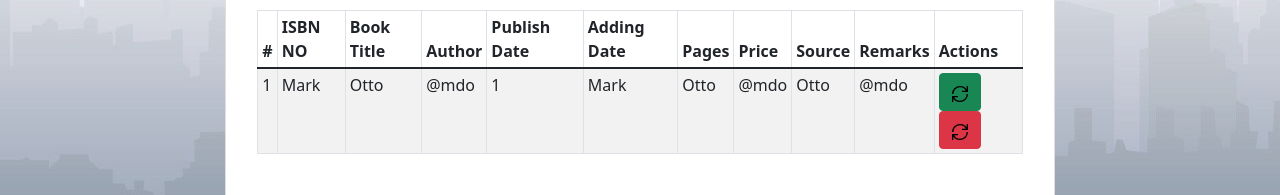
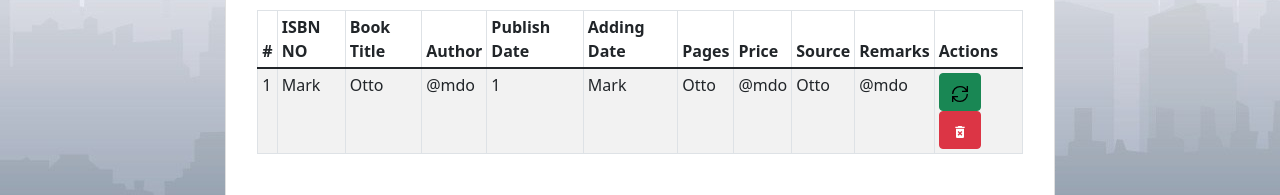
Before and after one commit to NSBM-SPM-2021/github-basics-ThamiduAnjana, a React (Create React App) app in the folder library_management_system/: page / in a window 1280 px wide. Shown: the part 757-952 px from the top of the page. Built offline with nearby package versions, Linux system fonts and the light colour scheme; no server answers.

Commit message:
modify Icon

```diff
--- a/library_management_system/src/App.js
+++ b/library_management_system/src/App.js
@@ -2,6 +2,7 @@
 import './App.css';
 import 'bootstrap/dist/css/bootstrap.min.css';
 import { GrUpdate } from "react-icons/gr";
+import { MdDeleteForever } from "react-icons/md";
 import { Container, Row, Col, Card, Button, Form, Table } from 'react-bootstrap';
 import { useState, useEffect } from 'react';
 import Axios from 'axios';
@@ -212,7 +213,7 @@ function App() {
                       <td>
                         <Button variant="success"><GrUpdate/></Button>
                         &nbsp;
-                        <Button variant="danger"><GrUpdate/></Button>
+                        <Button variant="danger"><MdDeleteForever/></Button>
                       </td>
                     </tr>
                   </tbody>
```
